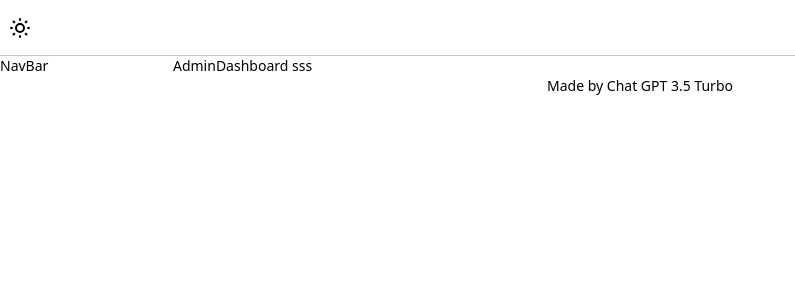
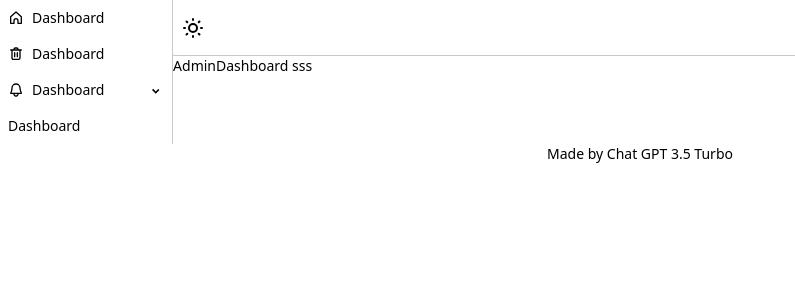
Before and after one commit to bpn2k4/libe-frontend, a React (Vite) app: page /admin in a window 1280 px wide. Shown: the top 300 px of the page, without its empty margins (0-795 px from the left). Built offline with nearby package versions, Linux system fonts and the light colour scheme.

Commit message:
Add icon

```diff
--- a/src/components/Icon.jsx
+++ b/src/components/Icon.jsx
@@ -67,3 +67,23 @@ export const IconCheck = ({ className }) => (
     <path d="M4 12.6111L8.92308 17.5L20 6.5" strokeLinecap="round" strokeLinejoin="round" />
   </svg>
 )
+export const IconHome = ({ className }) => (
+  <svg viewBox='0 0 24 24' className={twMerge('w-6 h-6 stroke-current stroke-2 fill-none', className)} >
+    <path d="M3.99999 10L12 3L20 10L20 20H15V16C15 15.2044 14.6839 14.4413 14.1213 13.8787C13.5587 13.3161 12.7956 13 12 13C11.2043 13 10.4413 13.3161 9.87868 13.8787C9.31607 14.4413 9 15.2043 9 16V20H4L3.99999 10Z" strokeLinecap="round" strokeLinejoin="round" />
+  </svg>
+)
+export const IconBell = ({ className }) => (
+  <svg viewBox='0 0 24 24' className={twMerge('w-6 h-6 stroke-current stroke-2 fill-none', className)} >
+    <path d="M9 17V18C9 18.394 9.0776 18.7841 9.22836 19.1481C9.37913 19.512 9.6001 19.8427 9.87868 20.1213C10.1573 20.3999 10.488 20.6209 10.8519 20.7716C11.2159 20.9224 11.606 21 12 21C12.394 21 12.7841 20.9224 13.1481 20.7716C13.512 20.6209 13.8427 20.3999 14.1213 20.1213C14.3999 19.8427 14.6209 19.512 14.7716 19.1481C14.9224 18.7841 15 18.394 15 18V17M18 9C18 12 20 17 20 17H4C4 17 6 13 6 9C6 5.732 8.732 3 12 3C15.268 3 18 5.732 18 9Z" strokeLinecap="round" strokeLinejoin="round" />
+  </svg>
+)
+export const IconTrashCan = ({ className }) => (
+  <svg viewBox='0 0 24 24' className={twMerge('w-6 h-6 stroke-current stroke-2 fill-none', className)} >
+    <path d="M10 10V16M14 10V16M18 6V18C18 19.1046 17.1046 20 16 20H8C6.89543 20 6 19.1046 6 18V6M4 6H20M15 6V5C15 3.89543 14.1046 3 13 3H11C9.89543 3 9 3.89543 9 5V6" strokeLinecap="round" strokeLinejoin="round" />
+  </svg>
+)
+export const IconDownload = ({ className }) => (
+  <svg viewBox='0 0 24 24' className={twMerge('w-6 h-6 stroke-current stroke-2 fill-none', className)} >
+    <path d="M20 15V18C20 19.1046 19.1046 20 18 20H6C4.89543 20 4 19.1046 4 18L4 15M8 11L12 15M12 15L16 11M12 15V3" strokeLinecap="round" strokeLinejoin="round" />
+  </svg>
+)
--- a/src/components/NavBar.jsx
+++ b/src/components/NavBar.jsx
@@ -1,8 +1,82 @@
+import { useState } from "react"
+import { IconBell, IconCaret, IconHome, IconTrashCan } from "./Icon"
+import { Link } from "react-router-dom"
+import { twMerge } from "tailwind-merge"
+
 export const NavBar = () => {
 
+  const navs = [
+    {
+      name: "Dashboard",
+      path: "/admin",
+      icon: <IconHome className="w-4 h-4 mr-2" />
+    },
+    {
+      name: "Dashboard",
+      path: "/admin",
+      icon: <IconTrashCan className="w-4 h-4 mr-2" />
+    },
+    {
+      name: "Dashboard",
+      path: "/admin",
+      icon: <IconBell className="w-4 h-4 mr-2" />,
+      sub: [
+        { name: "Category", path: "/" },
+        { name: "Category", path: "/" },
+      ]
+    },
+    { name: "Dashboard", path: "/admin" },
+  ]
+
   return (
-    <div className='w-0 md:w-[200px] transition-all duration-1000'>
-      NavBar
+    <div className='w-0 md:w-[200px] transition-all relative border-r border-main'>
+      <nav className='w-full px-1'>
+        {navs.map((item, index) => (
+          <NavItem
+            key={index}
+            {...item} />
+        ))}
+      </nav>
     </div>
   )
 }
+
+const NavItem = ({ name, path, icon, sub = [] }) => {
+
+  const [show, setShow] = useState(false)
+
+  return (
+    <div className="w-full">
+      <div className="w-full h-9 flex flex-row items-center rounded hover:bg-gray-80 hover:dark:bg-gray-750 px-1">
+        {icon}
+        <Link className="flex-1">
+          {name}
+        </Link>
+        {sub.length > 0 && (
+          <button
+            className={twMerge(
+              "p-1 transition-all",
+              show ? "-rotate-90" : "rotate-0"
+            )}
+            onClick={() => setShow(!show)}>
+            <IconCaret />
+          </button>
+        )}
+      </div>
+      <div className={twMerge(
+        "w-full flex flex-col pl-3 pr-1 transition-all"
+      )}>
+        {sub.map((item, index) => (
+          <Link
+            key={index}
+            className={twMerge(
+              "hover:bg-base-242 hover:dark:bg-base-54 w-full overflow-hidden transition-all flex items-center rounded pl-1",
+              show ? "h-8" : "h-0"
+            )}>
+            {item.name}
+          </Link>
+        ))}
+      </div>
+    </div>
+  )
+}
--- a/src/layouts/AdminLayout.jsx
+++ b/src/layouts/AdminLayout.jsx
@@ -6,10 +6,11 @@ export const AdminLayout = ({ children }) => {
 
   return (
     <Container>
-      <AdminHeader />
+
       <div className='w-full flex flex-row'>
         <NavBar />
         <div className='w-full'>
+          <AdminHeader />
           {children}
         </div>
       </div>
```
Also changed, not shown: 1 other file (tests, documents, lock files or other folders).
